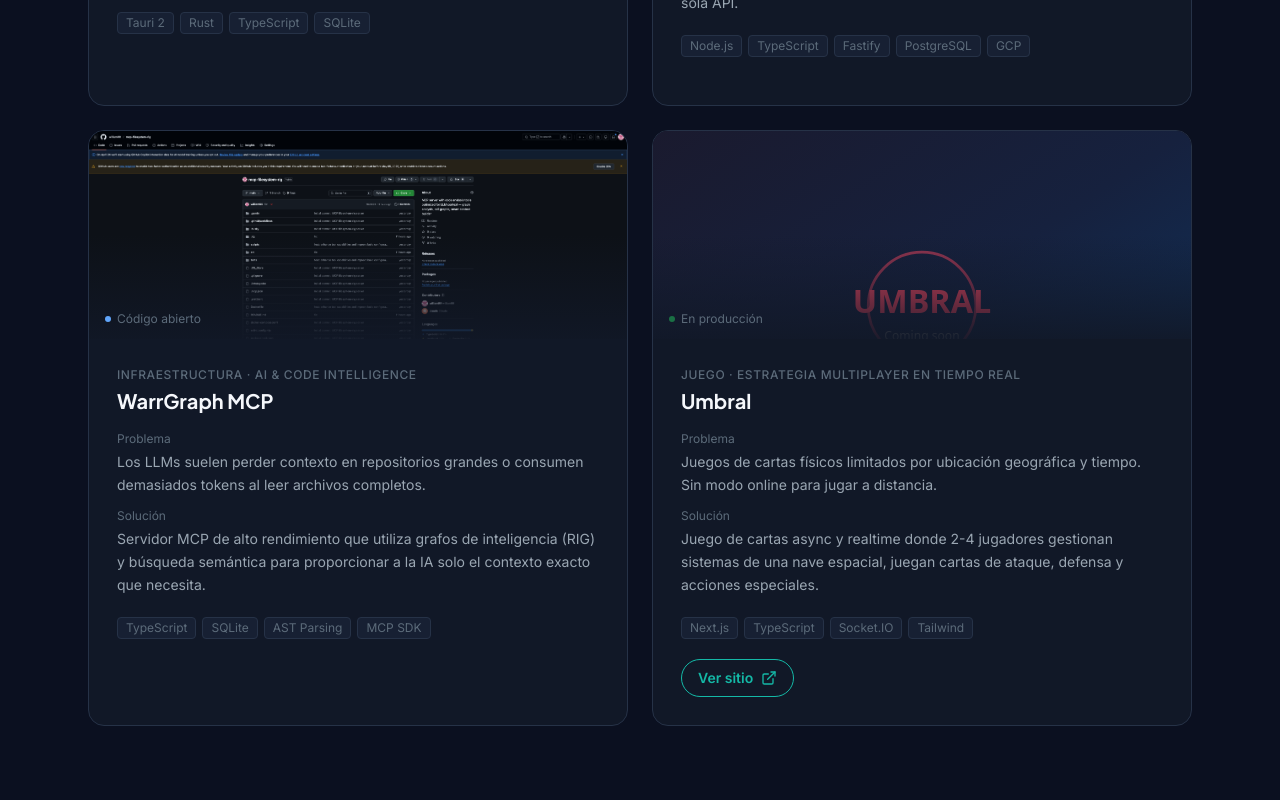
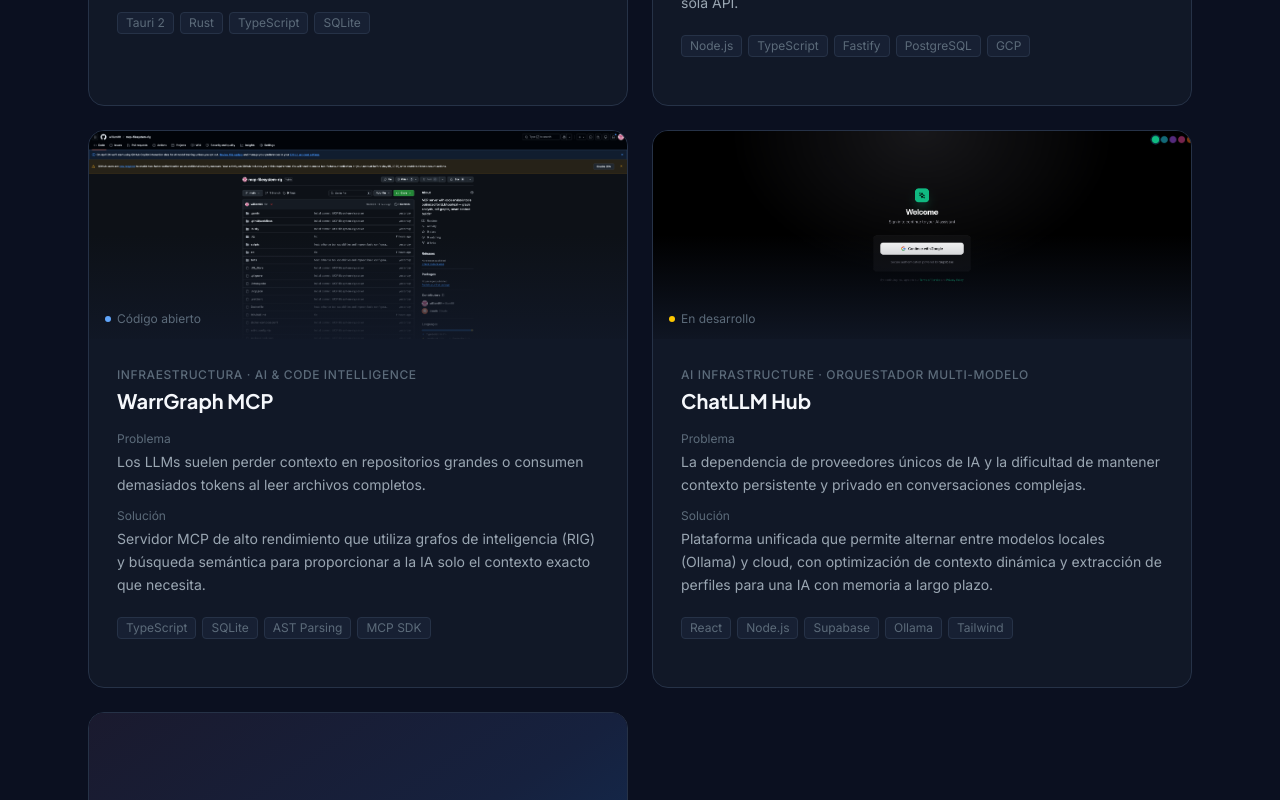
Before and after one commit to williamRR/warrspa-landing, a Next.js app: page / in a window 1280 px wide. Shown: the part 3860-4660 px from the top of the page. Built offline with nearby package versions, Linux system fonts and the light colour scheme.

Commit message:
feat: add ChatLLM Hub to portfolio with new branding

```diff
--- a/src/components/ui/PortfolioSection.tsx
+++ b/src/components/ui/PortfolioSection.tsx
@@ -95,6 +95,22 @@
     ],
     status: "Código abierto",
     image: "/WARRGRAPH.png",
+  },
+  {
+    name: "ChatLLM Hub",
+    category: "AI Infrastructure · Orquestador multi-modelo",
+    problem:
+      "La dependencia de proveedores únicos de IA y la dificultad de mantener contexto persistente y privado en conversaciones complejas.",
+    what: "Plataforma unificada que permite alternar entre modelos locales (Ollama) y cloud, con optimización de contexto dinámica y extracción de perfiles para una IA con memoria a largo plazo.",
+    stack: [
+      { name: "React" },
+      { name: "Node.js" },
+      { name: "Supabase" },
+      { name: "Ollama" },
+      { name: "Tailwind" },
+    ],
+    status: "En desarrollo",
+    image: "/chatllm.png",
   },
   {
     name: "Umbral",
```
Also changed, not shown: public/chatllm.png (added).
